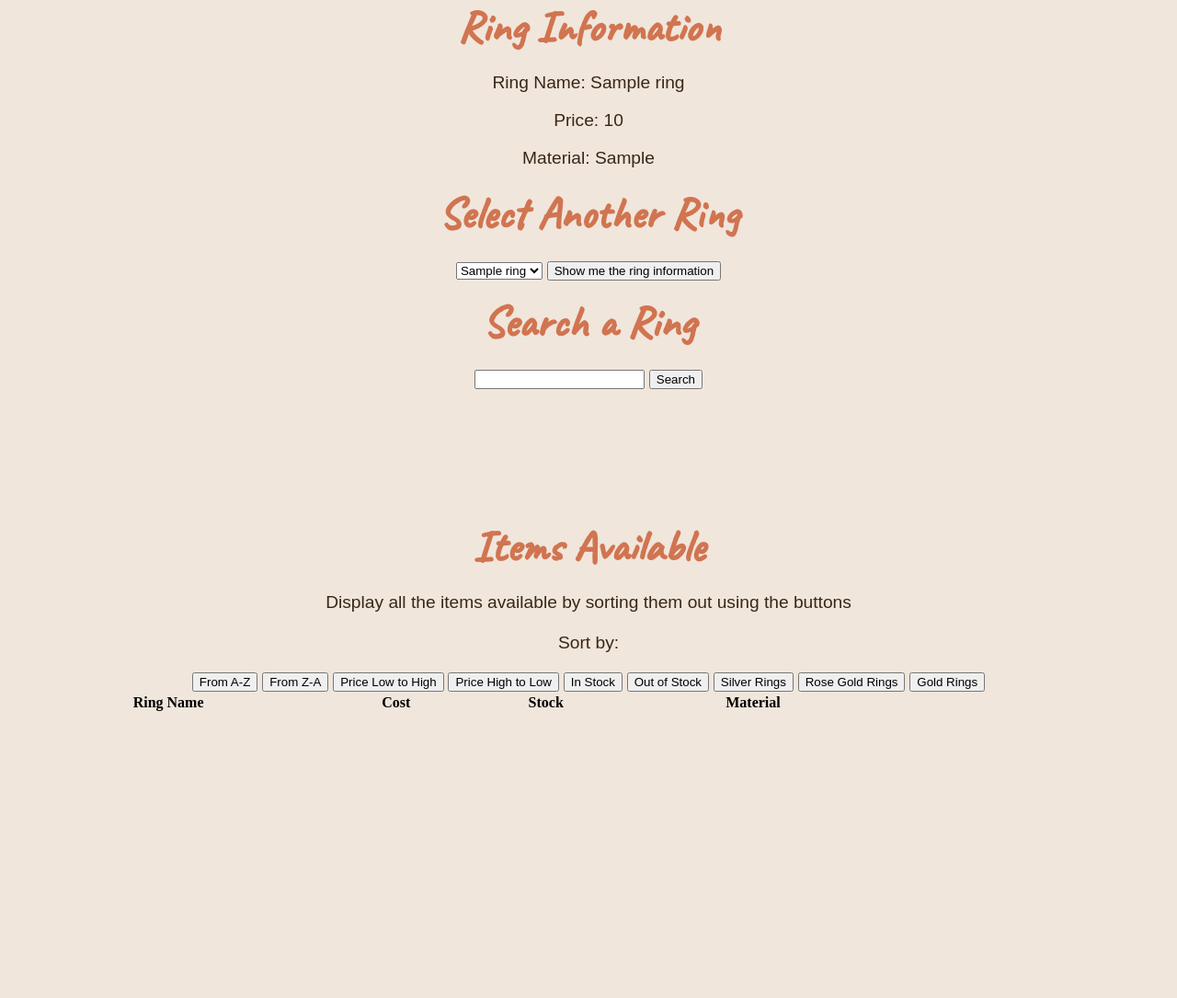
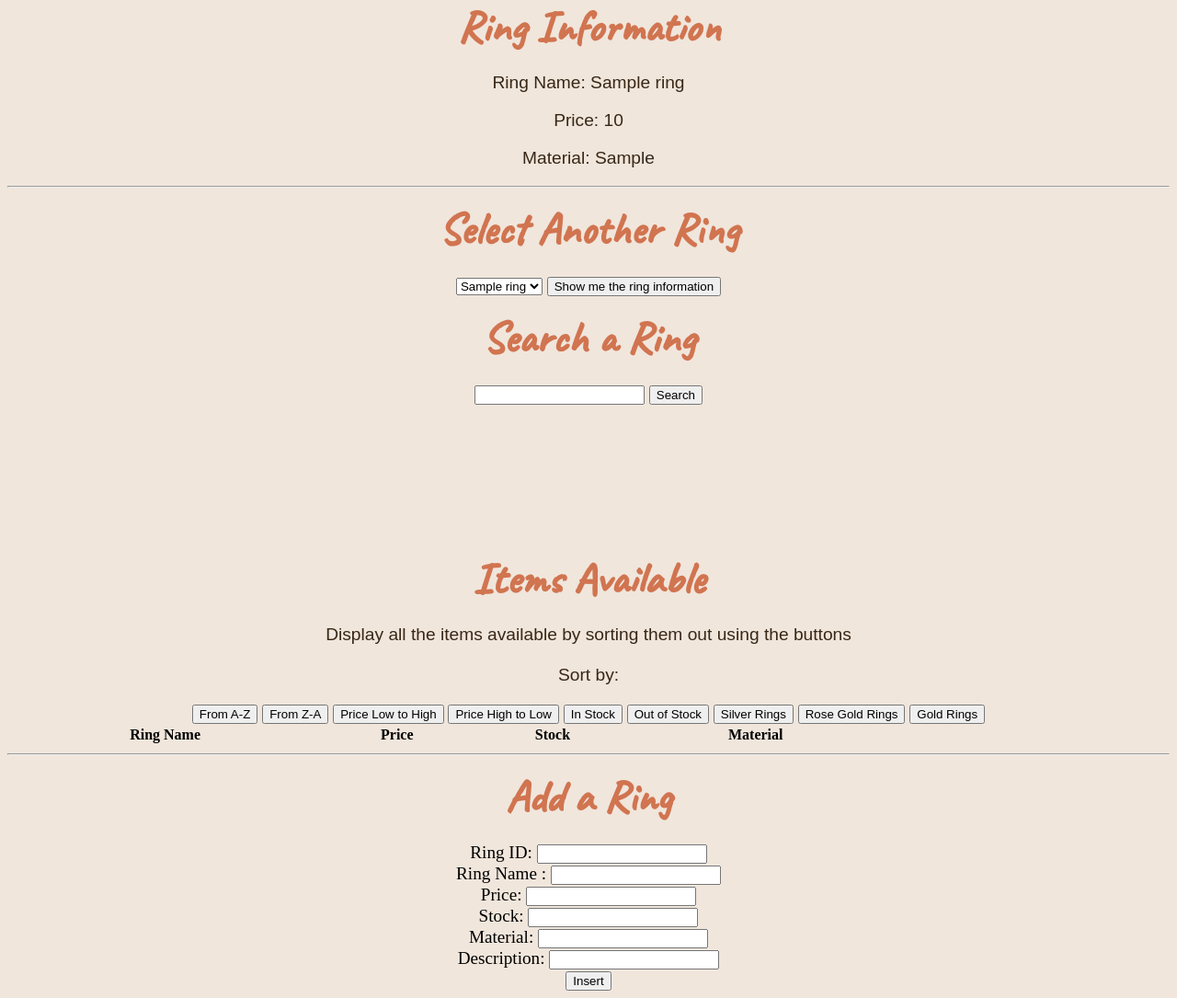
Before and after one commit to custodioma/Jewellery-Store, a PHP site: page /rings.php in a window 1280 px wide. Shown: the part 313-1398 px from the top of the page at 92% size. Before the commit the page ends 1086 px from the top, so only its background shows below. Run offline with PHP 8.4, Linux system fonts and the light colour scheme; tables that the repository leaves empty or names only in its code hold one stand-in row (values such as "Sample post"); lists and menus that the app fills with data are empty.

Commit message:
Add files via upload
For this commit, I have created the form that allows the user to be able to add a new ring into the database

```diff
--- a/rings.php
+++ b/rings.php
@@ -36,8 +36,8 @@ $rings_rose_gold = "SELECT * FROM rings WHERE Material = 'Rose Gold'";
 // Query to display the rings that are gold
 $rings_gold = "SELECT * FROM rings WHERE Material = 'Gold'";
 
-$update_drinks = "SELECT * FROM drinks";
-$update_drinks_record = mysqli_query($con, $update_drinks);
+$update_rings = "SELECT * FROM rings";
+$update_rings_record = mysqli_query($con, $update_rings);
 
 ?>
 <!DOCTYPE html>
@@ -73,7 +73,7 @@ $update_drinks_record = mysqli_query($con, $update_drinks);
     echo "<p> Material: " . $this_ring_record['Material'] . "<br>";
     ?>
 </main>
-
+<hr>
     <main>
         <h2>Select Another Ring</h2>
         <form name='rings_form' id='rings_form' method='get' action='rings.php'>
@@ -92,6 +92,7 @@ $update_drinks_record = mysqli_query($con, $update_drinks);
 
     </body>
 
+
     <main>
         <h2>Search a Ring</h2>
 
@@ -100,6 +101,8 @@ $update_drinks_record = mysqli_query($con, $update_drinks);
             <input type="submit" name="submit" value="Search">
         </form>
     </main>
+    <br>
+
 
         <?php
 
@@ -152,7 +155,7 @@ $update_drinks_record = mysqli_query($con, $update_drinks);
         <table style="width:75%">
             <tr>
                 <th>Ring Name</th>
-                <th>Cost</th>
+                <th>Price</th>
                 <th>Stock</th>
                 <th>Material</th>
             </tr>
@@ -310,7 +313,25 @@ $update_drinks_record = mysqli_query($con, $update_drinks);
             }
             ?>
         </table>
+
+        <hr>
+
+        <main>
+            <h2> Add a Ring</h2>
+
+            <form action="j_insert.php" method="post">
+
+                Ring ID: <input type ="text" name="RingID"><br>
+                Ring Name : <input type ="text" name="RName"><br>
+                Price: <input type = "text" name ="Price"><br>
+                Stock: <input type = "text" name ="Stock"><br>
+                Material: <input type = "text" name ="Material"><br>
+                Description: <input type = "text" name ="Description"><br>
+                <input type ="submit" value ="Insert">
+
+            </form>
         </main>
-        </div>
+
 </body>
+
 </html>
```
Also changed, not shown: j_insert.php (added, +30 -0 lines). Lines whose indentation alone changed are shown as unchanged.
